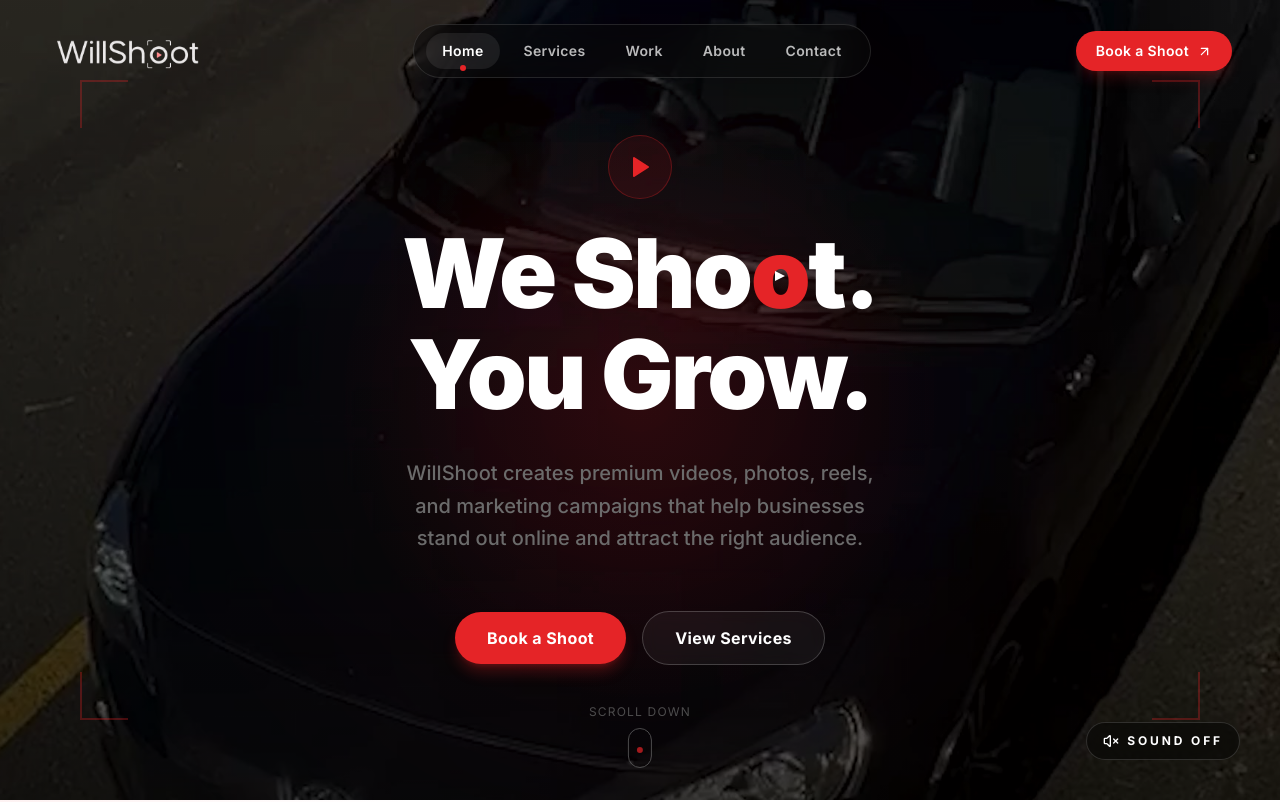
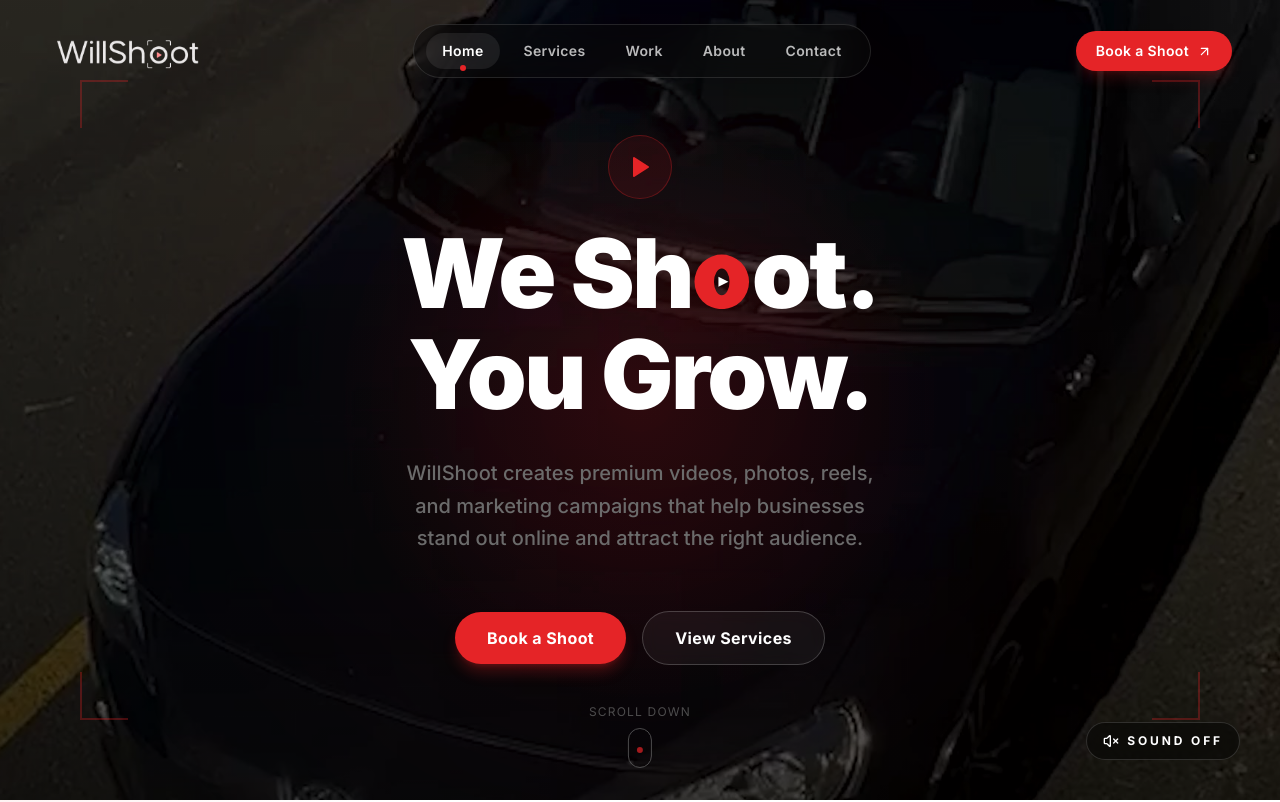
Before and after one commit to omsenpaiii/willshoot, a Next.js app: page / in a window 1280 px wide. Shown: the top 802 px of the page. Built offline with nearby package versions, Linux system fonts and the light colour scheme.

Commit message:
Center play triangle in first red hero o at all sizes

```diff
--- a/components/Hero.tsx
+++ b/components/Hero.tsx
@@ -247,13 +247,21 @@ export default function Hero() {
           variants={itemVariants}
           className="text-5xl md:text-8xl font-black tracking-tight leading-[1.05]"
         >
-          We Sho<span className="inline-block relative">
-            <span className="text-brand-red">o</span>
-            {/* Small red play icon inside the "o" */}
-            <span className="absolute inset-0 flex items-center justify-center">
-              <span className="w-1.5 h-1.5 md:w-2.5 md:h-2.5 bg-brand-white rotate-90 clip-triangle translate-y-[2px]" style={{ clipPath: "polygon(50% 0%, 0% 100%, 100% 100%)" }} />
-            </span>
-          </span>t.<br />
+          We Sh<span className="inline-block">
+            <span className="sr-only">o</span>
+            <svg
+              aria-hidden="true"
+              viewBox="0 0 100 100"
+              className="inline-block w-[0.62em] h-[0.58em] align-[-0.01em] text-brand-red"
+            >
+              <path
+                fill="currentColor"
+                fillRule="evenodd"
+                d="M50 1a49 49 0 1 1 0 98a49 49 0 1 1 0-98ZM50 26a14 24 0 1 0 0 48a14 24 0 1 0 0-48Z"
+              />
+              <path fill="white" d="M44 41L62 50L44 59Z" />
+            </svg>
+          </span>ot.<br />
           You Grow.
         </motion.h1>
 
```
